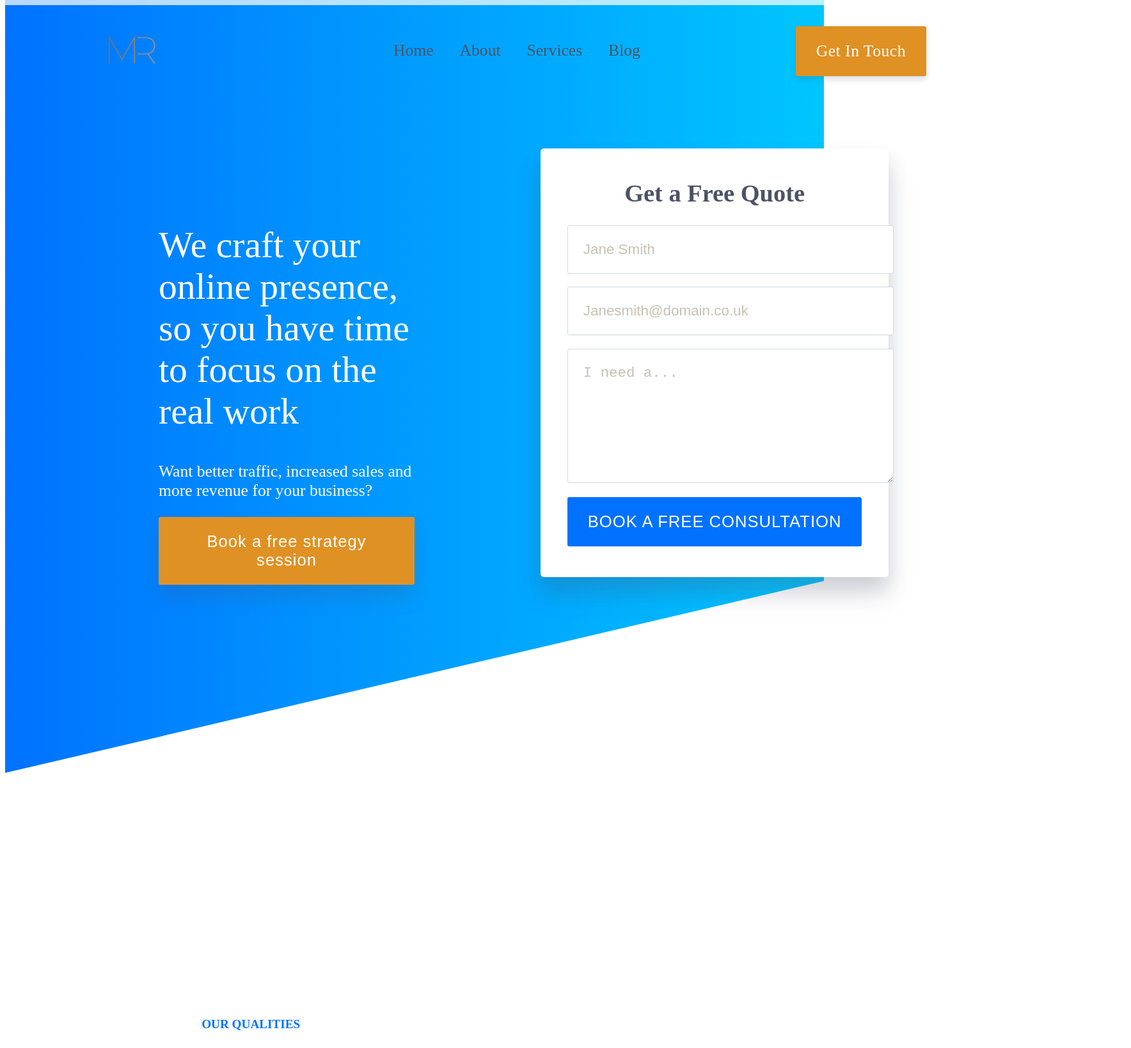
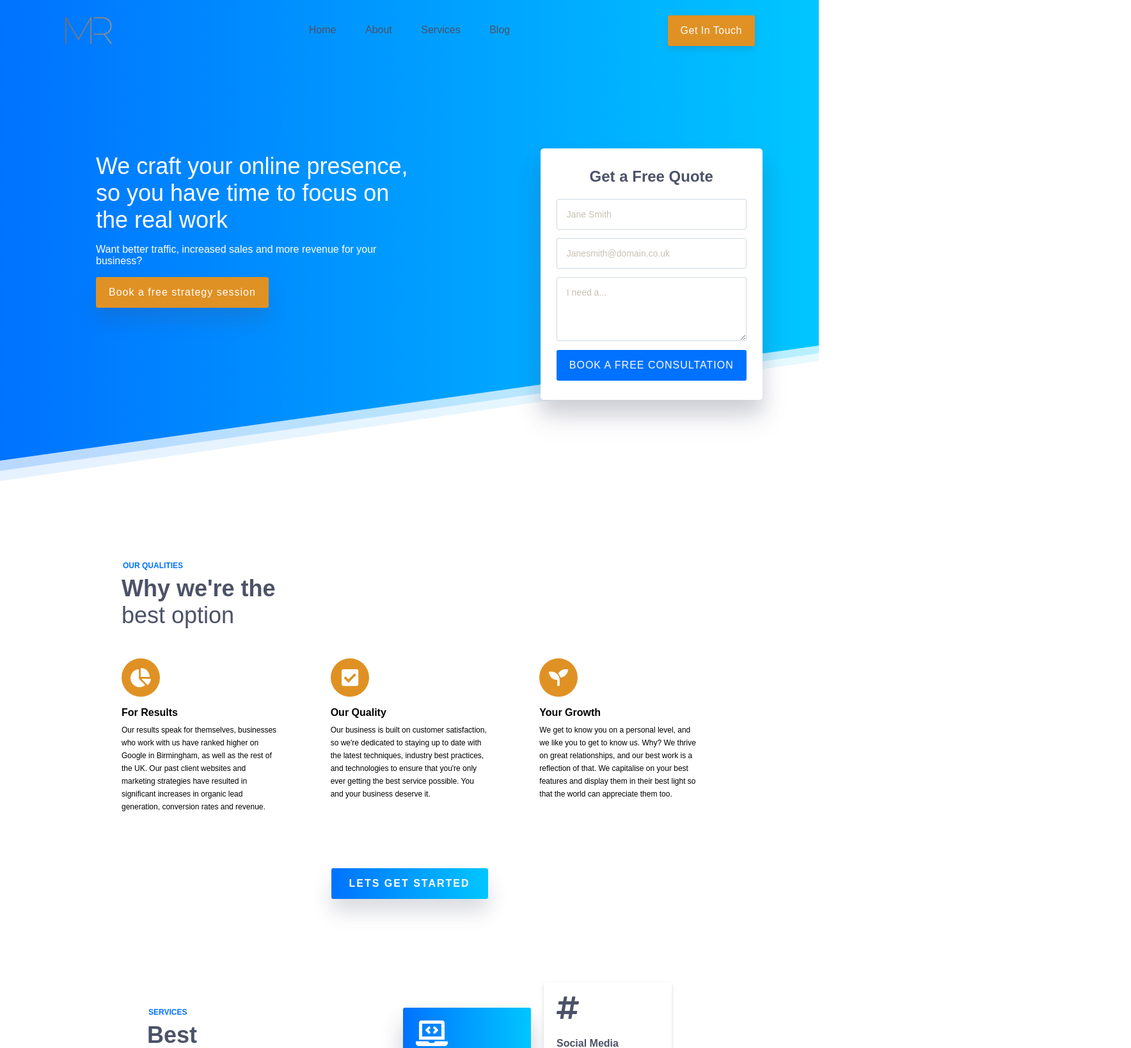
Before and after one commit to Mlrobinson1993/gatsby-portfolio-, a Gatsby site: page /Home in a window 1280 px wide. Shown: the top 1638 px of the page at 64% size, 1768 px wide, since content can reach past the window. Built offline with nearby package versions, Linux system fonts and the light colour scheme; Gatsby itself is replaced by a stand-in of ours.

Commit message:
omg make it stop

```diff
--- a/src/components/layout/Layout.js
+++ b/src/components/layout/Layout.js
@@ -1,14 +1,26 @@
 import React from 'react';
 import Navbar from './nav/Navbar';
-import useSiteMetadata from '../../hooks/useSiteMetadata'
+import useSiteMetadata from '../../hooks/useSiteMetadata';
 import Footer from '../sections/Footer';
+import { createGlobalStyle } from 'styled-components';
+
+const GlobalStyle = createGlobalStyle`
+* {
+	margin: 0;
+	padding: 0;
+	box-sizing: border-box;
+	font-size: 10px;
+	font-family: 'montserrat', sans-serif;
+}
+`;
 
 export default function Layout({ children }) {
 	return (
 		<>
+			<GlobalStyle />
 			<Navbar />
 			{children}
-			<Footer/>
+			<Footer />
 		</>
 	);
 }
```
Also changed, not shown: src/pages/index.js (+4 -4 lines).
